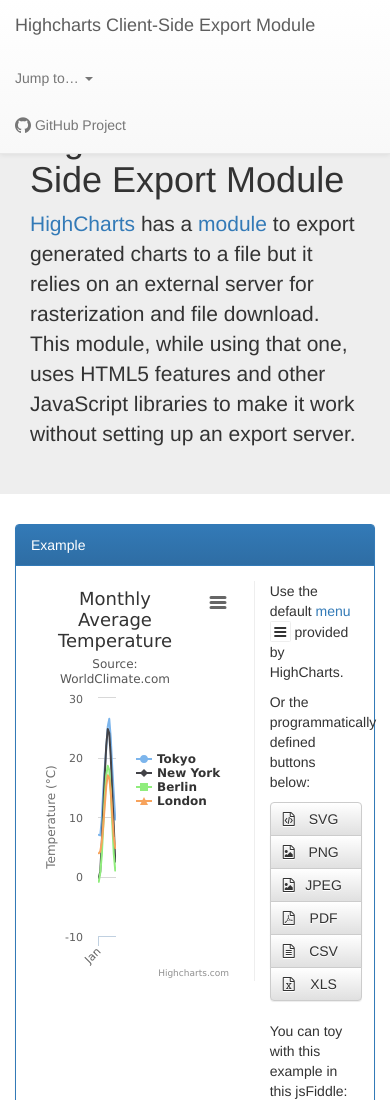
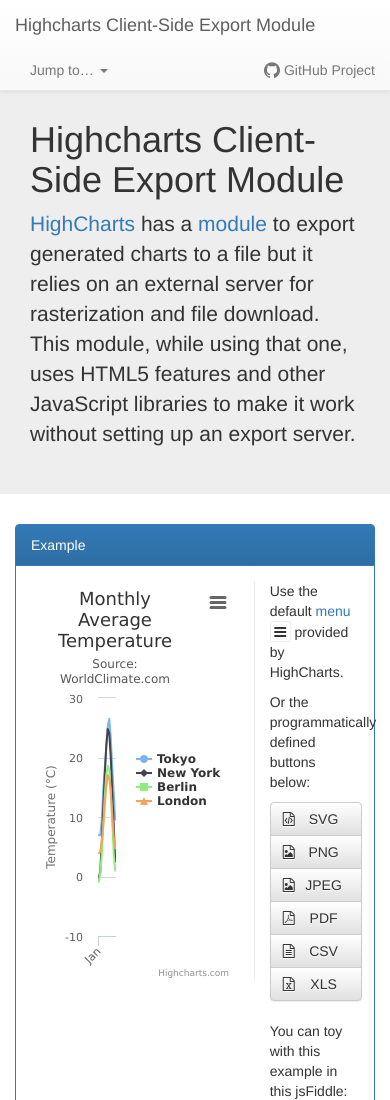
Before and after one commit to A----/highcharts-export-clientside, a website: page index.html in a window 390 px wide. Shown: the top 1100 px of the page. Drawn offline with Linux system fonts and the light colour scheme.

Commit message:
Tweaks on menu when responsive.

```diff
--- a/index.html
+++ b/index.html
@@ -475,7 +475,7 @@
 <script type="application/javascript">
   // Small fix for Jump to… to work properly
   // https://github.com/twbs/bootstrap/issues/1768
-  var shiftWindow = function() { scrollBy(0, -50) };
+  var shiftWindow = function() { scrollBy(0, -70) };
   if (location.hash) shiftWindow();
   window.addEventListener("hashchange", shiftWindow);
 </script>
--- a/main.css
+++ b/main.css
@@ -1,6 +1,17 @@
 body {
   /* static navbar*/
   padding-top: 70px;
+}
+
+/* Tweaking nav-bar when in xs mode*/
+.navbar-nav {
+  float: left;
+  margin: 0;
+}
+
+.navbar-right {
+  float: right!important;
+  margin-right: -15px;
 }
 
 #example-1 {
```
